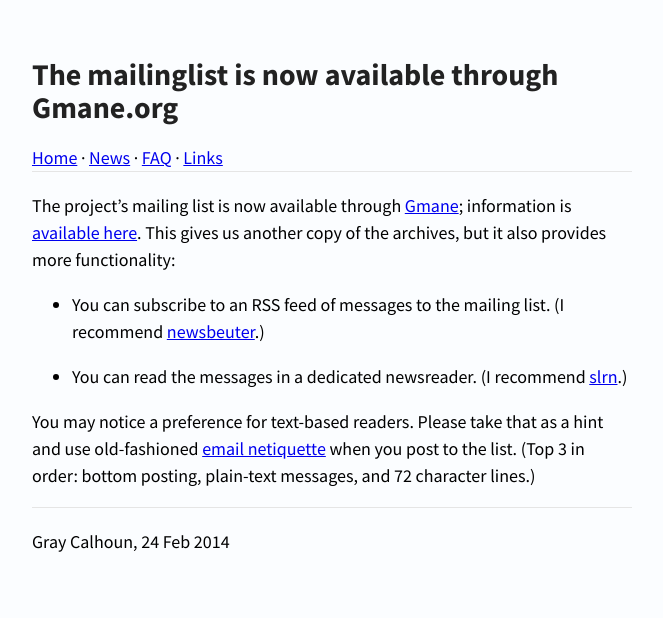
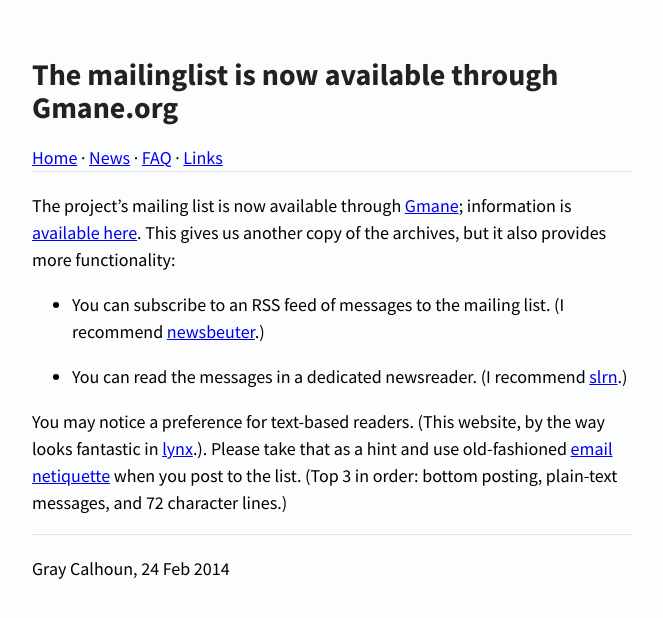
Before and after one commit to EconometricsLibrary/EconometricsLibrary.github.io, a Jekyll site: the page built from blog/_posts/2014-02-24-gmane-archive.md, in a window 1280 px wide. Shown: the top 618 px of the page, without its empty margins (26-689 px from the left). Built offline with Jekyll 4.4.1, drawn with Linux system fonts in a browser that asks for light colours; Markdown is read by kramdown in place of the engine named in the settings.

Commit message:
Add lynx link to gmane announcement

```diff
--- a/blog/_posts/2014-02-24-gmane-archive.md
+++ b/blog/_posts/2014-02-24-gmane-archive.md
@@ -14,12 +14,14 @@
 * You can read the messages in a dedicated newsreader. (I recommend
   [slrn][].)
 
-You may notice a preference for text-based readers. Please take that
+You may notice a preference for text-based readers. (This website, by
+the way looks fantastic in [lynx][].). Please take that
 as a hint and use old-fashioned [email netiquette][b] when you post to
 the list. (Top 3 in order: bottom posting, plain-text messages, and 72
 character lines.)
 
 [Gmane]: http://gmane.org
+[lynx]: http://lynx.browser.org/
 [newsbeuter]: http://www.newsbeuter.org
 [slrn]: http://slrn.sourceforge.net/
 [a]: http://dir.gmane.org/gmane.science.economics.econometricslibrary
```
